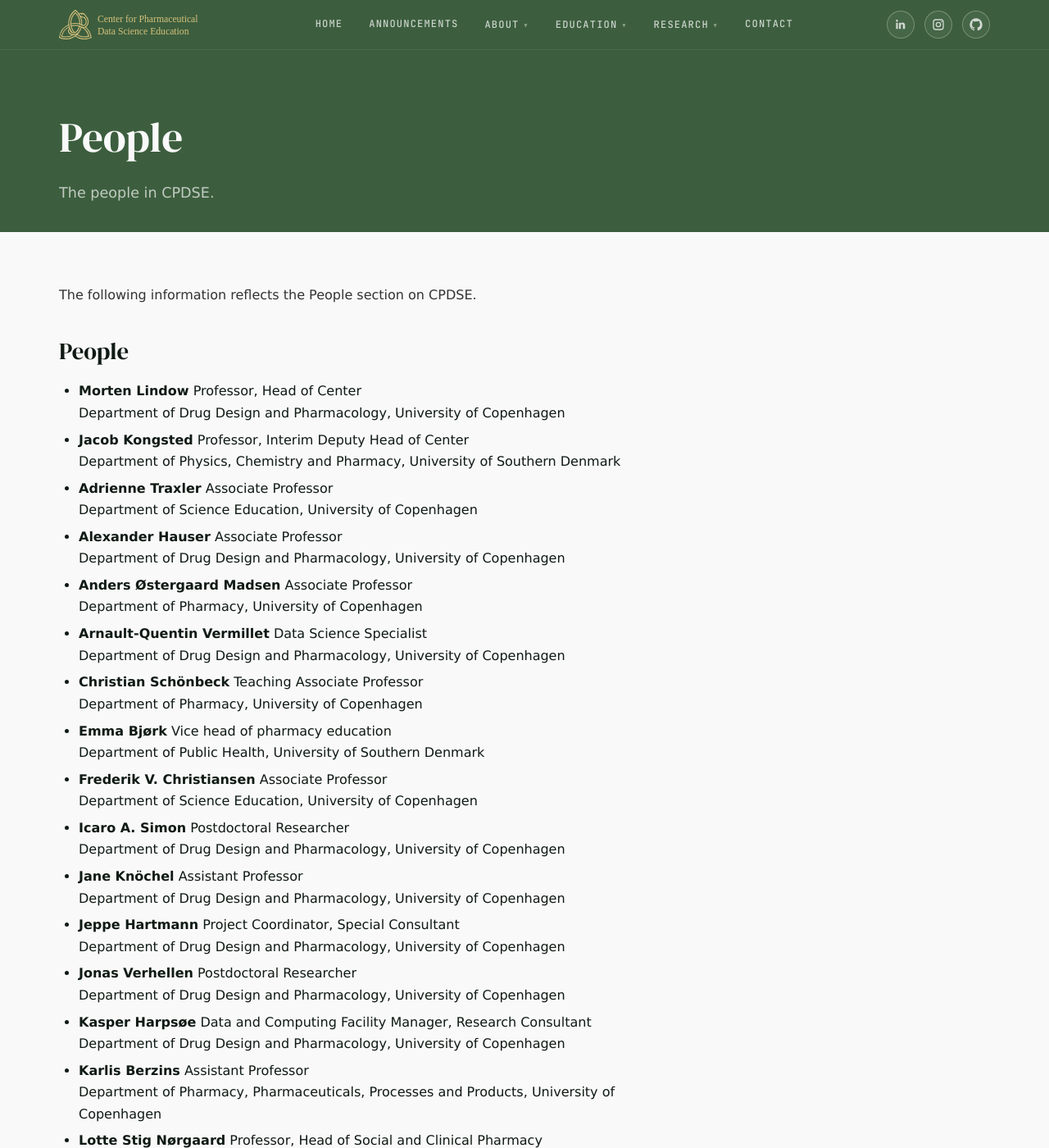
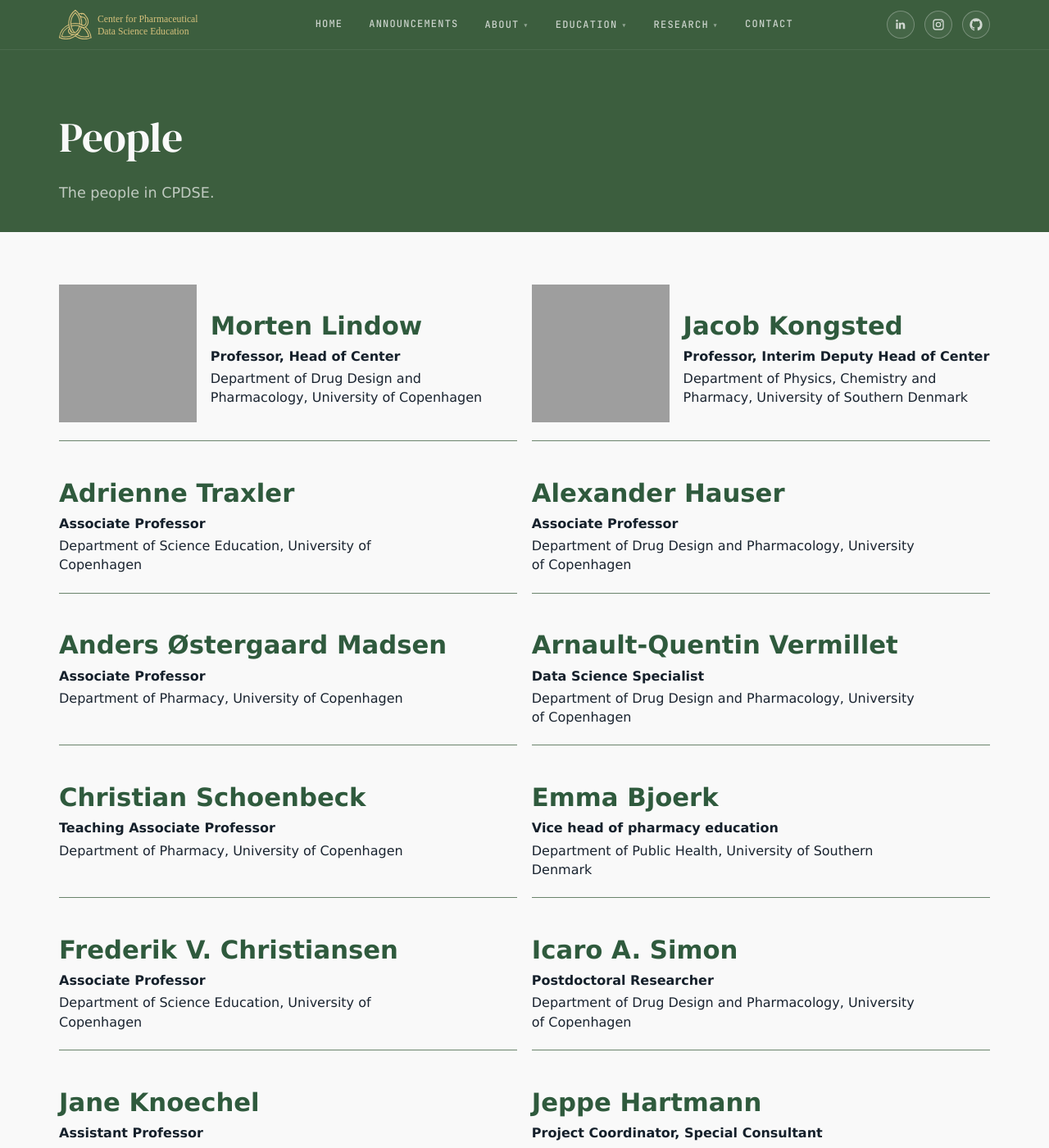
Before and after one commit to CPDSE/PagesCMS, a Jekyll site: the page built from people.md, in a window 1280 px wide and 1400 px high. Shown: the whole window at 82% size. Built offline with Jekyll 4.4.1, drawn with Linux system fonts in a browser that asks for light colours; some of the changed text lies outside the part shown; grey boxes are pictures that could not be loaded.

Commit message:
style people overview

```diff
--- a/assets/css/main.css
+++ b/assets/css/main.css
@@ -1707,6 +1707,76 @@ a { color: inherit; }
 .page-body li { margin-bottom: 0.4rem; }
 .page-body a { color: var(--green); text-decoration: underline; text-underline-offset: 3px; }
 
+/* ─── PEOPLE PAGE ─────────────────────────────────────────── */
+.page-body > .people-directory {
+  max-width: none;
+}
+.people-directory {
+  display: grid;
+  grid-template-columns: 1fr 1fr;
+  gap: 0 1.1rem;
+}
+.person-card {
+  border-top: 1px solid rgba(60,94,62,0.75);
+  padding: 0.8rem 0 1.4rem;
+}
+.person-card:nth-child(-n+2) {
+  border-top: none;
+  padding-top: 0;
+}
+.person-card h2 {
+  font-family: var(--font-body);
+  font-size: clamp(1.2rem, 2.4vw, 2.15rem);
+  font-weight: 600;
+  color: #2f5a3d;
+  margin-bottom: 0.45rem;
+  line-height: 1.2;
+}
+.person-card p {
+  max-width: 46ch;
+  margin: 0;
+  font-size: 1rem;
+  line-height: 1.45;
+  color: #1a2430;
+}
+.person-card .person-role {
+  margin-bottom: 0.25rem;
+  font-weight: 700;
+  color: #15202b;
+}
+.person-card-photo {
+  display: grid;
+  grid-template-columns: 168px 1fr;
+  gap: 1.05rem;
+  align-items: start;
+}
+.person-card-photo img {
+  width: 168px;
+  height: 168px;
+  object-fit: cover;
+  display: block;
+}
+
+@media (max-width: 900px) {
+  .people-directory {
+    grid-template-columns: 1fr;
+  }
+  .person-card:nth-child(2) {
+    border-top: 1px solid rgba(60,94,62,0.75);
+    padding-top: 0.8rem;
+  }
+}
+@media (max-width: 640px) {
+  .person-card-photo {
+    grid-template-columns: 120px 1fr;
+    gap: 0.85rem;
+  }
+  .person-card-photo img {
+    width: 120px;
+    height: 120px;
+  }
+}
+
 /* ─── ANNOUNCEMENTS LIST PAGE ─────────────────────────────── */
 .announcements-list {
   display: flex;
--- a/people.md
+++ b/people.md
@@ -5,85 +5,166 @@ description: The people in CPDSE.
 permalink: /people/
 ---
 
-The following information reflects the People section on CPDSE.
+<section class="people-directory" aria-label="People directory">
+  <article class="person-card person-card-photo">
+    <img src="https://www.cpdse.dk/wp-content/uploads/2026/01/Morten_Lindow_1-1.jpg" alt="Portrait of Morten Lindow" loading="lazy">
+    <div>
+      <h2>Morten Lindow</h2>
+      <p class="person-role">Professor, Head of Center</p>
+      <p>Department of Drug Design and Pharmacology, University of Copenhagen</p>
+    </div>
+  </article>
 
-## People
+  <article class="person-card person-card-photo">
+    <img src="https://www.cpdse.dk/wp-content/uploads/2026/01/Jacob_Kongsted_PhotographerJacobFredegaardHansen-6_kvadrat.jpg" alt="Portrait of Jacob Kongsted" loading="lazy">
+    <div>
+      <h2>Jacob Kongsted</h2>
+      <p class="person-role">Professor, Interim Deputy Head of Center</p>
+      <p>Department of Physics, Chemistry and Pharmacy, University of Southern Denmark</p>
+    </div>
+  </article>
 
-- **Morten Lindow**
-  Professor, Head of Center
-  Department of Drug Design and Pharmacology, University of Copenhagen
-- **Jacob Kongsted**
-  Professor, Interim Deputy Head of Center
-  Department of Physics, Chemistry and Pharmacy, University of Southern Denmark
-- **Adrienne Traxler**
-  Associate Professor
-  Department of Science Education, University of Copenhagen
-- **Alexander Hauser**
-  Associate Professor
-  Department of Drug Design and Pharmacology, University of Copenhagen
-- **Anders Østergaard Madsen**
-  Associate Professor
-  Department of Pharmacy, University of Copenhagen
-- **Arnault-Quentin Vermillet**
-  Data Science Specialist
-  Department of Drug Design and Pharmacology, University of Copenhagen
-- **Christian Schönbeck**
-  Teaching Associate Professor
-  Department of Pharmacy, University of Copenhagen
-- **Emma Bjørk**
-  Vice head of pharmacy education
-  Department of Public Health, University of Southern Denmark
-- **Frederik V. Christiansen**
-  Associate Professor
-  Department of Science Education, University of Copenhagen
-- **Icaro A. Simon**
-  Postdoctoral Researcher
-  Department of Drug Design and Pharmacology, University of Copenhagen
-- **Jane Knöchel**
-  Assistant Professor
-  Department of Drug Design and Pharmacology, University of Copenhagen
-- **Jeppe Hartmann**
-  Project Coordinator, Special Consultant
-  Department of Drug Design and Pharmacology, University of Copenhagen
-- **Jonas Verhellen**
-  Postdoctoral Researcher
-  Department of Drug Design and Pharmacology, University of Copenhagen
-- **Kasper Harpsøe**
-  Data and Computing Facility Manager, Research Consultant
-  Department of Drug Design and Pharmacology, University of Copenhagen
-- **Karlis Berzins**
-  Assistant Professor
-  Department of Pharmacy, Pharmaceuticals, Processes and Products, University of Copenhagen
-- **Lotte Stig Nørgaard**
-  Professor, Head of Social and Clinical Pharmacy
-  Department of Pharmacy, University of Copenhagen
-- **Lucy Rebecca Davies**
-  Project Manager
-  Faculty of Science, University of Southern Denmark
-- **Lykke Pedersen**
-  Data Science Specialist
-  Department of Pharmacy, Pharmaceuticals, Processes and Products, University of Copenhagen
-- **Marin Matic**
-  Postdoctoral Researcher
-  Department of Drug Design and Pharmacology, University of Copenhagen
-- **Nadia S. Andersen**
-  Assistant Teaching Professor
-  Institute for Physics, Chemistry and Pharmacy, University of Southern Denmark
-- **Noémie Roland**
-  Assistant Professor
-  Department of Public Health, University of Southern Denmark
-- **Philipp Hans**
-  Postdoctoral Researcher
-  Department of Pharmacy, Pharmaceuticals, Processes and Products, University of Copenhagen
-- **Sarah Mittenentzwei**
-  Data Science Specialist
-  Department of Public Health, University of Southern Denmark
-- **Sebastian Jakobsen**
-  Pharmaceutical Data Science Officer
-  Department of Physics, Chemistry and Pharmacy, University of Southern Denmark
-- **Stine Marie Jensen**
-  PhD Student
-  Department of Science Education, University of Copenhagen
-- **Trine Meldgaard Lund**
-  Associate Professor
-  Department of Drug Design and Pharmacology, University of Copenhagen
+  <article class="person-card">
+    <h2>Adrienne Traxler</h2>
+    <p class="person-role">Associate Professor</p>
+    <p>Department of Science Education, University of Copenhagen</p>
+  </article>
+
+  <article class="person-card">
+    <h2>Alexander Hauser</h2>
+    <p class="person-role">Associate Professor</p>
+    <p>Department of Drug Design and Pharmacology, University of Copenhagen</p>
+  </article>
+
+  <article class="person-card">
+    <h2>Anders Østergaard Madsen</h2>
+    <p class="person-role">Associate Professor</p>
+    <p>Department of Pharmacy, University of Copenhagen</p>
+  </article>
+
+  <article class="person-card">
+    <h2>Arnault-Quentin Vermillet</h2>
+    <p class="person-role">Data Science Specialist</p>
+    <p>Department of Drug Design and Pharmacology, University of Copenhagen</p>
+  </article>
+
+  <article class="person-card">
+    <h2>Christian Schoenbeck</h2>
+    <p class="person-role">Teaching Associate Professor</p>
+    <p>Department of Pharmacy, University of Copenhagen</p>
+  </article>
+
+  <article class="person-card">
+    <h2>Emma Bjoerk</h2>
+    <p class="person-role">Vice head of pharmacy education</p>
+    <p>Department of Public Health, University of Southern Denmark</p>
+  </article>
+
+  <article class="person-card">
+    <h2>Frederik V. Christiansen</h2>
+    <p class="person-role">Associate Professor</p>
+    <p>Department of Science Education, University of Copenhagen</p>
+  </article>
+
+  <article class="person-card">
+    <h2>Icaro A. Simon</h2>
+    <p class="person-role">Postdoctoral Researcher</p>
+    <p>Department of Drug Design and Pharmacology, University of Copenhagen</p>
+  </article>
+
+  <article class="person-card">
+    <h2>Jane Knoechel</h2>
+    <p class="person-role">Assistant Professor</p>
+    <p>Department of Drug Design and Pharmacology, University of Copenhagen</p>
+  </article>
+
+  <article class="person-card">
+    <h2>Jeppe Hartmann</h2>
+    <p class="person-role">Project Coordinator, Special Consultant</p>
+    <p>Department of Drug Design and Pharmacology, University of Copenhagen</p>
+  </article>
+
+  <article class="person-card">
+    <h2>Jonas Verhellen</h2>
+    <p class="person-role">Postdoctoral Researcher</p>
+    <p>Department of Drug Design and Pharmacology, University of Copenhagen</p>
+  </article>
+
+  <article class="person-card">
+    <h2>Kasper Harpsoe</h2>
+    <p class="person-role">Data and Computing Facility Manager, Research Consultant</p>
+    <p>Department of Drug Design and Pharmacology, University of Copenhagen</p>
+  </article>
+
+  <article class="person-card">
+    <h2>Karlis Berzins</h2>
+    <p class="person-role">Assistant Professor</p>
+    <p>Department of Pharmacy, Pharmaceuticals, Processes and Products, University of Copenhagen</p>
+  </article>
+
+  <article class="person-card">
+    <h2>Lotte Stig Norgaard</h2>
+    <p class="person-role">Professor, Head of Social and Clinical Pharmacy</p>
+    <p>Department of Pharmacy, University of Copenhagen</p>
+  </article>
+
+  <article class="person-card">
+    <h2>Lucy Rebecca Davies</h2>
+    <p class="person-role">Project Manager</p>
+    <p>Faculty of Science, University of Southern Denmark</p>
+  </article>
+
+  <article class="person-card">
+    <h2>Lykke Pedersen</h2>
+    <p class="person-role">Data Science Specialist</p>
+    <p>Department of Pharmacy, Pharmaceuticals, Processes and Products, University of Copenhagen</p>
+  </article>
+
+  <article class="person-card">
+    <h2>Marin Matic</h2>
+    <p class="person-role">Postdoctoral Researcher</p>
+    <p>Department of Drug Design and Pharmacology, University of Copenhagen</p>
+  </article>
+
+  <article class="person-card">
+    <h2>Nadia S. Andersen</h2>
+    <p class="person-role">Assistant Teaching Professor</p>
+    <p>Institute for Physics, Chemistry and Pharmacy, University of Southern Denmark</p>
+  </article>
+
+  <article class="person-card">
+    <h2>Noemie Roland</h2>
+    <p class="person-role">Assistant Professor</p>
+    <p>Department of Public Health, University of Southern Denmark</p>
+  </article>
+
+  <article class="person-card">
+    <h2>Philipp Hans</h2>
+    <p class="person-role">Postdoctoral Researcher</p>
+    <p>Department of Pharmacy, Pharmaceuticals, Processes and Products, University of Copenhagen</p>
+  </article>
+
+  <article class="person-card">
+    <h2>Sarah Mittenentzwei</h2>
+    <p class="person-role">Data Science Specialist</p>
+    <p>Department of Public Health, University of Southern Denmark</p>
+  </article>
+
+  <article class="person-card">
+    <h2>Sebastian Jakobsen</h2>
+    <p class="person-role">Pharmaceutical Data Science Officer</p>
+    <p>Department of Physics, Chemistry and Pharmacy, University of Southern Denmark</p>
+  </article>
+
+  <article class="person-card">
+    <h2>Stine Marie Jensen</h2>
+    <p class="person-role">PhD Student</p>
+    <p>Department of Science Education, University of Copenhagen</p>
+  </article>
+
+  <article class="person-card">
+    <h2>Trine Meldgaard Lund</h2>
+    <p class="person-role">Associate Professor</p>
+    <p>Department of Drug Design and Pharmacology, University of Copenhagen</p>
+  </article>
+</section>
```
